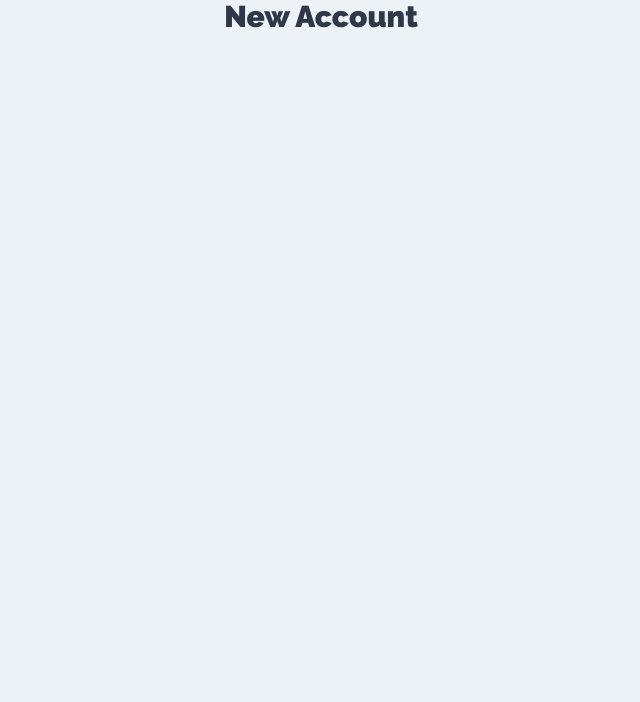
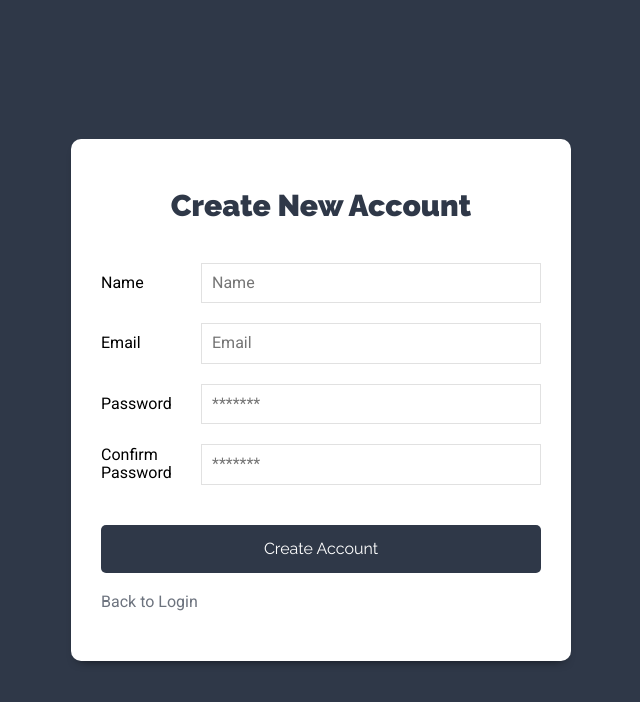
Before and after one commit to MauricioParadaG/frontprojectsadmin, a React (Create React App) app: page /new-account in a window 1280 px wide. Shown: the top 702 px of the page, without its empty margins (319-959 px from the left). Built offline with nearby package versions, Linux system fonts and the light colour scheme.

Commit message:
Created the SideBar in the left component. It is going in the left thanks to the index.css file
Created the SideBar in the left component. It is going in the left thanks to the index.css file

```diff
--- a/src/components/auth/Login.component.js
+++ b/src/components/auth/Login.component.js
@@ -1,8 +1,73 @@
-import React from 'react';
+import React, {useState} from 'react';
+import {Link} from 'react-router-dom';
 
 const LoginComponent = () => {
+
+    const [loginFormData, setLoginFormDataState] = useState(
+        {
+           email:'',
+           password:''
+        }
+      );
+
+    const onChangeLogin = event => {
+        setLoginFormDataState({
+            ...loginFormData,
+            // adding an ID - uuid library
+            //id: uuid(),
+            // adding the form info to the state
+            [event.target.name]: event.target.value
+        });
+    }
+
+    const onSubmit = event => {
+        event.preventDefault();
+    }
+
+
     return (
-        <h1>login</h1>
+        <div className="form-user">
+            <div className="container-form shadow-dark">
+                <h1>Login </h1>
+
+                <form onSubmit={onSubmit}>
+                    <div className="field-form">
+                        <label htmlFor="email">Email</label>
+                        <input type="email"
+                        id="email"
+                        name="email"
+                        placeholder="Email"
+                        value={loginFormData.email}
+                        onChange={onChangeLogin}
+                        />
+                    </div>
+
+                    <div className="field-form">
+                        <label htmlFor="password">Password</label>
+                        <input type="password"
+                        id="password"
+                        name="password"
+                        placeholder="*******"
+                        value={loginFormData.password}
+                        onChange={onChangeLogin}
+                        />
+                    </div>
+
+                    {/** Button */}
+                    <div className="field-form">
+                        <input type="submit"
+                        className="btn btn-primary btn-block"
+                        value="Login"
+                        />
+                    </div>
+
+                </form>
+
+                <Link to={"/new-account"} className="link-account">
+                    Create New Account
+                </Link>
+            </div>
+        </div>
     )
 }
 
--- a/src/components/auth/NewAccount.component.js
+++ b/src/components/auth/NewAccount.component.js
@@ -1,8 +1,97 @@
-import React from 'react';
+import React, {useState} from 'react';
+import {Link} from 'react-router-dom';
 
 const NewAccountComponent = () => {
+
+    const [createAccountForm, setCreateAccountFormState] = useState(
+        {
+           name:'',
+           email:'',
+           password:'',
+           confirm:''
+        }
+      );
+
+    const onChangeAccount = event => {
+        setCreateAccountFormState({
+            ...createAccountForm,
+            // adding an ID - uuid library
+            //id: uuid(),
+            // adding the form info to the state
+            [event.target.name]: event.target.value
+        });
+    }
+
+    const onSubmit = event => {
+        event.preventDefault();
+    }
+
     return (
-        <h1>New Account</h1>
+    <div className="form-user">
+        <div className="container-form shadow-dark">
+            <h1>Create New Account</h1>
+
+            <form onSubmit={onSubmit}>
+
+                <div className="field-form">
+                    <label htmlFor="name">Name</label>
+                    <input type="text"
+                    id="name"
+                    name="name"
+                    placeholder="Name"
+                    value={createAccountForm.name}
+                    onChange={onChangeAccount}
+                    />
+                </div>
+
+                <div className="field-form">
+                    <label htmlFor="email">Email</label>
+                    <input type="email"
+                    id="email"
+                    name="email"
+                    placeholder="Email"
+                    value={createAccountForm.email}
+                    onChange={onChangeAccount}
+                    />
+                </div>
+
+                <div className="field-form">
+                    <label htmlFor="password">Password</label>
+                    <input type="password"
+                    id="password"
+                    name="password"
+                    placeholder="*******"
+                    value={createAccountForm.password}
+                    onChange={onChangeAccount}
+                    />
+                </div>
+
+                <div className="field-form">
+                    <label htmlFor="confirm">Confirm Password</label>
+                    <input type="password"
+                    id="confirm"
+                    name="confirm"
+                    placeholder="*******"
+                    value={createAccountForm.confirm}
+                    onChange={onChangeAccount}
+                    />
+                </div>
+
+                {/** Button */}
+                <div className="field-form">
+                    <input type="submit"
+                    className="btn btn-primary btn-block"
+                    value="Create Account"
+                    />
+                </div>
+
+            </form>
+
+            <Link to={"/"} className="link-account">
+                Back to Login
+            </Link>
+        </div>
+    </div>
     )
 }
 
--- /dev/null
+++ b/src/components/layout/Sidebar.component.js
@@ -0,0 +1,15 @@
+import React from 'react'
+
+const SidebarComponent = () => {
+    return (
+        <aside>
+            <h1>MERN<span>Tasks</span> </h1>
+
+            <div className="projects">
+                <h2>Projects List</h2>
+            </div>
+        </aside>
+    )
+}
+
+export default SidebarComponent;
--- a/src/components/projects/Projects.component.js
+++ b/src/components/projects/Projects.component.js
@@ -1,8 +1,22 @@
 import React from 'react';
+import {Link} from 'react-router-dom';
+import SidebarComponent from '../layout/Sidebar.component';
 
 const ProjectsComponent = () => {
     return (
-        <h1>projects</h1>
+        <div className="container-app">
+            <aside>
+                <SidebarComponent/>
+            </aside>
+
+            <div className="section-main">
+                <main>
+                    <div className="container-tasks">
+
+                    </div>
+                </main>
+            </div>
+        </div>
     )
 }
 
--- a/src/index.css
+++ b/src/index.css
@@ -180,13 +180,13 @@ aside  {
 }
 
 /** Listed Tasks **/
-.tasks-container {
+.container-tasks {
   padding: 4rem;
 }
 
 
 
-.tasks-listed {
+.listed-tasks {
   max-width: 600px;
   margin: 0 auto;
 }
@@ -301,21 +301,21 @@ aside  {
     border-radius: 1rem;
 }
 
-.fild-form {
+.field-form {
     display: flex;
     margin-bottom: 2rem;
     align-items: center;
 }
-.fild-form:last-of-type {
+.field-form:last-of-type {
   margin: 0;
 }
-.fild-form label {
+.field-form label {
   flex: 0 0 100px;
   font-family: var(--textFont);
 }
-.fild-form input[type="password"],
-.fild-form input[type="email"],
-.fild-form input[type="text"] {
+.field-form input[type="password"],
+.field-form input[type="email"],
+.field-form input[type="text"] {
   border: 1px solid #e1e1e1;
   padding: 1rem;
   flex: 1;
```
